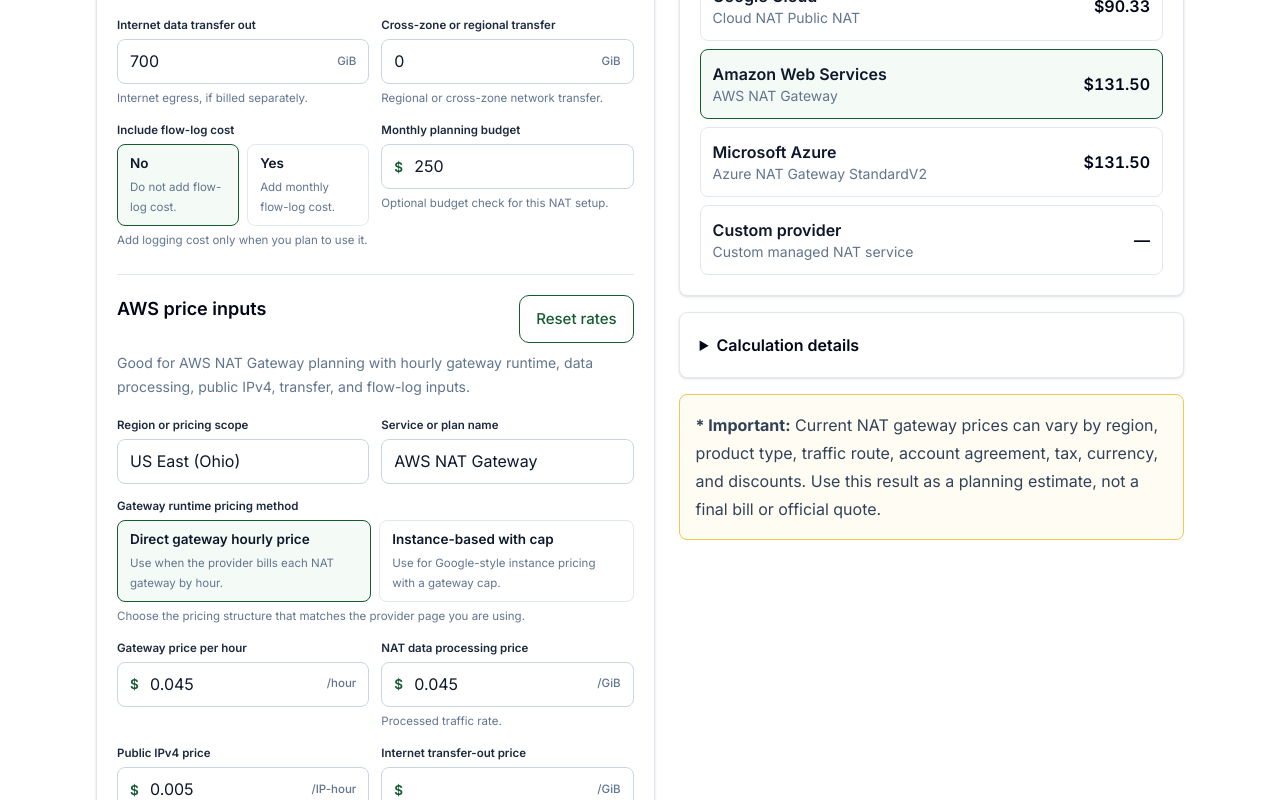
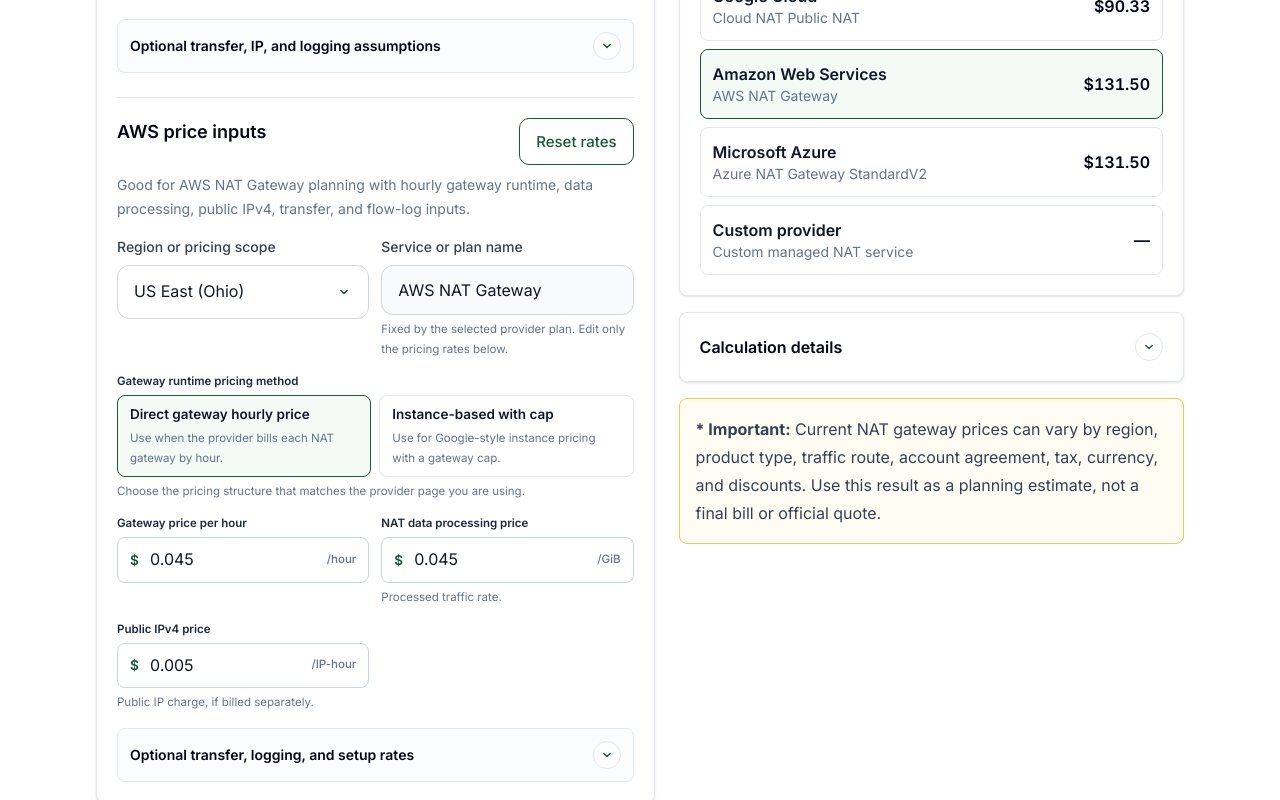
Before and after one commit to vaarunsonawwane-ops/beeija, a Next.js app: page /tools/cloud-nat-gateway-cost-comparison-calculator in a window 1280 px wide. Shown: the part 1340-2140 px from the top of the page. Built offline with nearby package versions, Linux system fonts and the light colour scheme.

Commit message:
NAT and Load Balancer update

```diff
--- a/app/tools/cloud-load-balancer-cost-comparison-calculator/ToolClient.tsx
+++ b/app/tools/cloud-load-balancer-cost-comparison-calculator/ToolClient.tsx
@@ -3,6 +3,7 @@
 import { useMemo, useState } from "react";
 import BeeijaNumberField from "@/app/components/BeeijaNumberField";
 import BeeijaResultLine from "@/app/components/BeeijaResultLine";
+import BeeijaAdvancedSection from "@/app/components/BeeijaAdvancedSection";
 import {
   formatBeeijaCurrency,
   formatBeeijaNumber,
@@ -324,6 +325,14 @@ export default function ToolClient() {
                 helper="Traffic processed by the load balancer."
                 suffix="GB"
               />
+            </div>
+
+            <div className="mt-4">
+              <BeeijaAdvancedSection
+                title="Optional traffic and setup assumptions"
+                description="Use these only when outbound transfer, forwarding rules, or setup costs are part of your estimate."
+              >
+                <div className="grid gap-3 sm:grid-cols-2">
                   <NumberInput
                     label="Outbound transfer"
                     value={usage.outboundGb}
@@ -345,6 +354,8 @@ export default function ToolClient() {
                     helper="Used for setup or migration planning."
                     suffix="months"
                   />
+                </div>
+              </BeeijaAdvancedSection>
             </div>
           </div>
 
@@ -391,6 +402,14 @@ export default function ToolClient() {
                 prefix="$"
                 suffix="/GB"
               />
+            </div>
+
+            <div className="mt-4">
+              <BeeijaAdvancedSection
+                title="Optional provider rates"
+                description="Open this only when the provider bills forwarding rules, outbound transfer, WAF, logging, or setup separately."
+              >
+                <div className="grid gap-3 sm:grid-cols-2">
                   <NumberInput
                     label="Forwarding rule hourly price"
                     value={activeRates.forwardingRuleHourly}
@@ -430,6 +449,8 @@ export default function ToolClient() {
                     helper="Optional one-time cost spread across months."
                     prefix="$"
                   />
+                </div>
+              </BeeijaAdvancedSection>
             </div>
           </div>
         </section>
@@ -522,11 +543,8 @@ export default function ToolClient() {
             </div>
           </section>
 
-          <details className="min-w-0 rounded-lg border border-slate-200 bg-white p-4 shadow-sm sm:p-5">
-            <summary className="cursor-pointer text-base font-semibold text-slate-950">
-              Calculation details
-            </summary>
-            <div className="mt-4 space-y-2">
+          <BeeijaAdvancedSection title="Calculation details" variant="card">
+            <div className="space-y-2">
               <BeeijaResultLine
                 label="Monthly hours"
                 value={formatBeeijaNumber(parseBeeijaNumber(usage.monthlyHours))}
@@ -561,7 +579,7 @@ export default function ToolClient() {
               traffic across services, regions, or environments and verify the
               result in the provider calculator before purchase.
             </p>
-          </details>
+          </BeeijaAdvancedSection>
 
           <div className="rounded-lg border border-amber-200 bg-amber-50 p-4 text-base leading-7 text-amber-900">
             <strong>* Important:</strong> Current load balancer prices can vary
--- a/app/tools/cloud-nat-gateway-cost-comparison-calculator/ToolClient.tsx
+++ b/app/tools/cloud-nat-gateway-cost-comparison-calculator/ToolClient.tsx
@@ -1,8 +1,10 @@
 "use client";
 
-import { useMemo, useState, type ChangeEvent } from "react";
+import { useMemo, useState } from "react";
+import BeeijaAdvancedSection from "@/app/components/BeeijaAdvancedSection";
 import BeeijaNumberField from "@/app/components/BeeijaNumberField";
 import BeeijaResultLine from "@/app/components/BeeijaResultLine";
+import BeeijaSelect from "@/app/components/BeeijaSelect";
 import {
   formatBeeijaCurrency,
   formatBeeijaNumber,
@@ -192,6 +194,36 @@ const pricingModeOptions: {
   },
 ];
 
+const regionOptionsByPlan: Record<PlanId, { label: string; value: string }[]> = {
+  "aws-nat-gateway": [
+    { label: "US East (Ohio)", value: "US East (Ohio)" },
+    { label: "US East (N. Virginia)", value: "US East (N. Virginia)" },
+    { label: "US West (Oregon)", value: "US West (Oregon)" },
+    { label: "Asia Pacific (Mumbai)", value: "Asia Pacific (Mumbai)" },
+    { label: "Europe (Ireland)", value: "Europe (Ireland)" },
+  ],
+  "azure-nat-gateway": [
+    { label: "East US", value: "East US" },
+    { label: "East US 2", value: "East US 2" },
+    { label: "West US 2", value: "West US 2" },
+    { label: "Central India", value: "Central India" },
+    { label: "West Europe", value: "West Europe" },
+  ],
+  "google-cloud-nat": [
+    { label: "Iowa (us-central1)", value: "Iowa (us-central1)" },
+    { label: "Oregon (us-west1)", value: "Oregon (us-west1)" },
+    { label: "N. Virginia (us-east4)", value: "N. Virginia (us-east4)" },
+    { label: "Mumbai (asia-south1)", value: "Mumbai (asia-south1)" },
+    { label: "Belgium (europe-west1)", value: "Belgium (europe-west1)" },
+  ],
+  custom: [
+    { label: "Your region", value: "Your region" },
+    { label: "Custom quote or your provider region", value: "Custom quote or your provider region" },
+    { label: "Your private pricing scope", value: "Your private pricing scope" },
+    { label: "Marketplace or reseller quote", value: "Marketplace or reseller quote" },
+  ],
+};
+
 function formatRate(value: number) {
   return formatBeeijaCurrency(value);
 }
@@ -328,37 +360,6 @@ function NumberInput({ label, value, onChange, helper, prefix, suffix }: NumberI
   );
 }
 
-function TextInput({
-  label,
-  value,
-  onChange,
-  helper,
-}: {
-  label: string;
-  value: string;
-  onChange: (value: string) => void;
-  helper?: string;
-}) {
-  return (
-    <label className="block min-w-0">
-      <span className="mb-1 block text-[11.5px] font-semibold leading-5 text-slate-800">
-        {label}
-      </span>
-      <input
-        type="text"
-        value={value}
-        onChange={(event: ChangeEvent<HTMLInputElement>) => onChange(event.target.value)}
-        className="min-h-[38px] w-full min-w-0 rounded-lg border border-slate-300 bg-white px-3 py-2 text-[13.5px] text-slate-900 outline-none transition focus:border-[var(--green)] focus:ring-1 focus:ring-[var(--green)]"
-      />
-      {helper ? (
-        <span className="mt-1 block text-[11.5px] leading-5 text-slate-500">
-          {helper}
-        </span>
-      ) : null}
-    </label>
-  );
-}
-
 function ChoiceCards<TValue extends string>({
   label,
   value,
@@ -449,6 +450,7 @@ export default function ToolClient() {
 
   const activePlan =
     plans.find((plan) => plan.id === activePlanId) ?? plans[0];
+  const activeRegionOptions = regionOptionsByPlan[activePlan.id];
 
   const results = useMemo(
     () => orderResults(plans.map((plan) => calculatePlan(plan, workload))),
@@ -544,12 +546,6 @@ export default function ToolClient() {
                 helper="VMs, nodes, or workloads using this NAT path."
               />
               <NumberInput
-                label="Public IPv4 addresses"
-                value={workload.publicIpCount}
-                onChange={(value) => updateWorkload("publicIpCount", value)}
-                helper="Public IPs attached to NAT gateways."
-              />
-              <NumberInput
                 label="Outbound traffic processed by NAT"
                 value={workload.outboundProcessedGib}
                 onChange={(value) => updateWorkload("outboundProcessedGib", value)}
@@ -562,6 +558,27 @@ export default function ToolClient() {
                 onChange={(value) => updateWorkload("returnProcessedGib", value)}
                 helper="Return traffic that may be counted by the provider."
                 suffix="GiB"
+              />
+              <NumberInput
+                label="Monthly planning budget"
+                value={workload.monthlyBudget}
+                onChange={(value) => updateWorkload("monthlyBudget", value)}
+                helper="Optional budget check for this NAT setup."
+                prefix="$"
+              />
+            </div>
+
+            <div className="mt-4">
+              <BeeijaAdvancedSection
+                title="Optional transfer, IP, and logging assumptions"
+                description="Use these only when public IPs, internet egress, regional transfer, or flow logs are part of this NAT estimate."
+              >
+                <div className="grid gap-3 sm:grid-cols-2">
+                  <NumberInput
+                    label="Public IPv4 addresses"
+                    value={workload.publicIpCount}
+                    onChange={(value) => updateWorkload("publicIpCount", value)}
+                    helper="Public IPs attached to NAT gateways."
                   />
                   <NumberInput
                     label="Internet data transfer out"
@@ -589,13 +606,8 @@ export default function ToolClient() {
                     ]}
                     helper="Add logging cost only when you plan to use it."
                   />
-              <NumberInput
-                label="Monthly planning budget"
-                value={workload.monthlyBudget}
-                onChange={(value) => updateWorkload("monthlyBudget", value)}
-                helper="Optional budget check for this NAT setup."
-                prefix="$"
-              />
+                </div>
+              </BeeijaAdvancedSection>
             </div>
           </div>
 
@@ -619,16 +631,23 @@ export default function ToolClient() {
             </p>
 
             <div className="mt-4 grid gap-3 sm:grid-cols-2">
-              <TextInput
+              <BeeijaSelect
                 label="Region or pricing scope"
                 value={activePlan.regionLabel}
-                onChange={(value) => updatePlan("regionLabel", value)}
+                onChange={(event) => updatePlan("regionLabel", event.target.value)}
+                options={activeRegionOptions}
               />
-              <TextInput
-                label="Service or plan name"
-                value={activePlan.serviceName}
-                onChange={(value) => updatePlan("serviceName", value)}
-              />
+              <div className="block min-w-0">
+                <span className="mb-2 block text-sm font-medium text-gray-700">
+                  Service or plan name
+                </span>
+                <div className="flex min-h-12 w-full min-w-0 items-center rounded-xl border border-gray-300 bg-slate-50 px-4 py-3 text-base text-gray-900">
+                  <span className="truncate">{activePlan.serviceName}</span>
+                </div>
+                <span className="mt-1 block text-[11.5px] leading-5 text-slate-500">
+                  Fixed by the selected provider plan. Edit only the pricing rates below.
+                </span>
+              </div>
               <div className="sm:col-span-2">
                 <ChoiceCards<GatewayPricingMode>
                   label="Gateway runtime pricing method"
@@ -692,6 +711,14 @@ export default function ToolClient() {
                 prefix="$"
                 suffix="/IP-hour"
               />
+            </div>
+
+            <div className="mt-4">
+              <BeeijaAdvancedSection
+                title="Optional transfer, logging, and setup rates"
+                description="Open this only when internet transfer, regional transfer, flow logs, fixed charges, or migration costs apply."
+              >
+                <div className="grid gap-3 sm:grid-cols-2">
                   <NumberInput
                     label="Internet transfer-out price"
                     value={activePlan.internetEgressRatePerGib}
@@ -736,6 +763,8 @@ export default function ToolClient() {
                     helper="Used for migration planning."
                     suffix="months"
                   />
+                </div>
+              </BeeijaAdvancedSection>
             </div>
           </div>
         </section>
@@ -829,11 +858,8 @@ export default function ToolClient() {
             </div>
           </section>
 
-          <details className="min-w-0 rounded-lg border border-slate-200 bg-white p-4 shadow-sm sm:p-5">
-            <summary className="cursor-pointer text-base font-semibold text-slate-950">
-              Calculation details
-            </summary>
-            <div className="mt-4 space-y-2">
+          <BeeijaAdvancedSection title="Calculation details" variant="card">
+            <div className="space-y-2">
               <BeeijaResultLine
                 label="Gateway runtime"
                 value={`${formatBeeijaNumber(activeResult.gatewayHours)} gateway-hours`}
@@ -876,7 +902,7 @@ export default function ToolClient() {
               transfer, logging volume, discounts, and provider-specific rules.
               Verify the final estimate in the provider calculator before purchase.
             </p>
-          </details>
+          </BeeijaAdvancedSection>
 
           <div className="rounded-lg border border-[#F2C94C] bg-[#fffdf3] p-4 text-base leading-7 text-slate-700">
             <strong>* Important:</strong> Current NAT gateway prices can vary by
```
Lines whose indentation alone changed are shown as unchanged.
